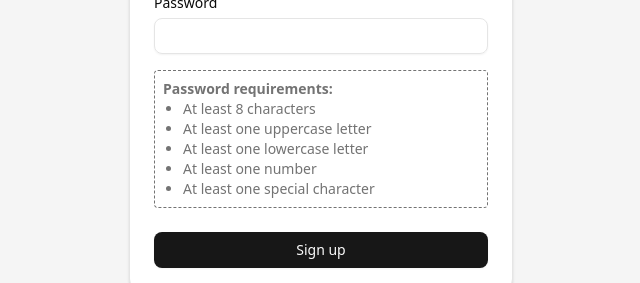
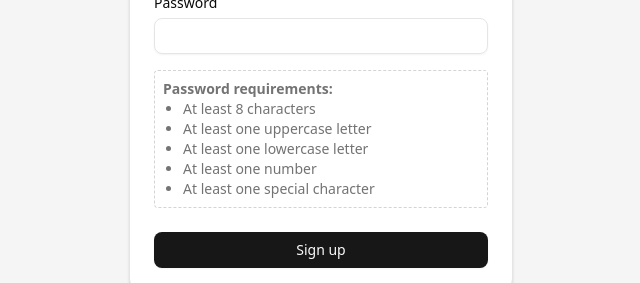
Before and after one commit to DeeKayMA/trackr, a Next.js app: page /login in a window 1280 px wide. Both pictures are taken after a click on the tab "Sign up". Shown: the part 400-683 px from the top of the page, without its empty margins (319-959 px from the left). Built offline with nearby package versions, Linux system fonts and the light colour scheme.

Commit message:
Fix (Signup form): Changed bordr colour on password req box

```diff
--- a/src/components/Forms/singup-form.tsx
+++ b/src/components/Forms/singup-form.tsx
@@ -62,7 +62,7 @@ export function SignUpForm({
                   </div>
 
                     <Input id="password" type="password" name="password" required />
-                    <div className='mt-2 text-sm text-muted-foreground border  border-neutral-500 rounded border-dashed p-2 w-full' >
+                    <div className='mt-2 text-sm text-muted-foreground border  border-neutral-300 rounded border-dashed p-2 w-full' >
                       <p className='font-semibold'>Password requirements:</p>
                       <ul className="list-disc pl-5">
                         {passwordRequirements.map((req, index) => (
```
